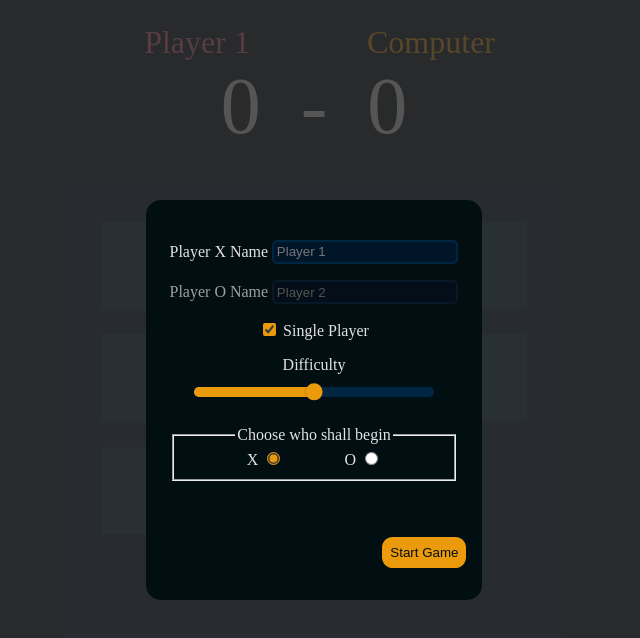
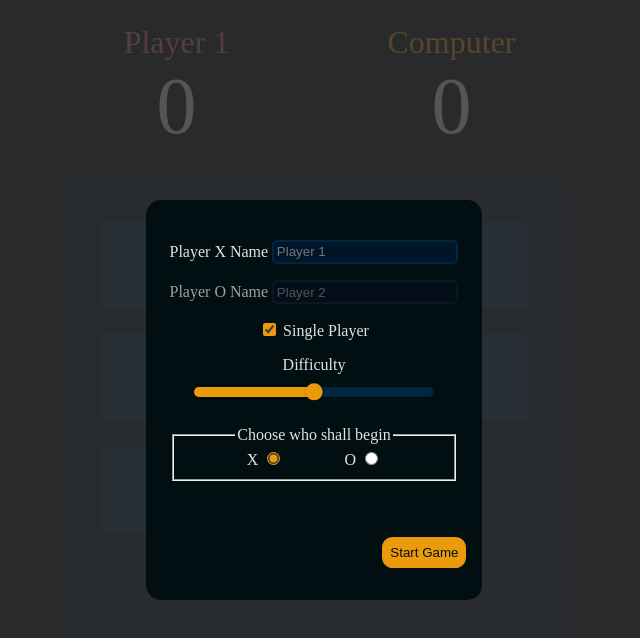
Before and after one commit to adamni21/tic-tac-toe, a Svelte app: page / in a window 1280 px wide. Shown: the top 638 px of the page, without its empty margins (326-966 px from the left). Built offline with nearby package versions, Linux system fonts and the light colour scheme.

Commit message:
improved look for high differences in name lengths

```diff
--- a/src/components/Scoreboard.svelte
+++ b/src/components/Scoreboard.svelte
@@ -6,14 +6,14 @@
 </script>
 
 <div class="main">
-  <div class="names">
-    <span class="player1">{player1Name}</span>
-    <span class="player2">{player2Name}</span>
+  <div class="left details">
+    <div class="player1">{player1Name}</div>
+    <div class="score">{player1Score}</div>
   </div>
-  <div class="score">
-    <span>{player1Score}</span>
-    -
-    <span>{player2Score}</span>
+  <!-- <div class="score"> - </div> -->
+  <div class="right details">
+    <div class="player2">{player2Name}</div>
+    <div class="score">{player2Score}</div>
   </div>
 </div>
 
@@ -21,23 +21,27 @@
   .main {
     padding-top: 1rem;
     width: 100%;
+    font-size: 2rem;
+    display: flex;
+    column-gap: 10%;
+    justify-content: center;
+    align-items: center;
   }
-  .names {
+  /* .right {
+    align-items: flex-end;
+  }
+  .left {
+    align-items: flex-start;
+  } */
+  .details {
     display: flex;
-    max-width: 100%;
-    flex-wrap: wrap;
-    padding: 0 1rem;
-    font-size: 2rem;
-  }
-  .names > * {
+    flex-direction: column;
+    align-items: center;
     flex: 1;
-    text-align: center;
+    max-width: 45%;
   }
   .score {
     font-size: 5rem;
-    display: flex;
-    justify-content: center;
-    gap: 2.5rem;
   }
   .player1 {
     color: var(--secondary);
```
